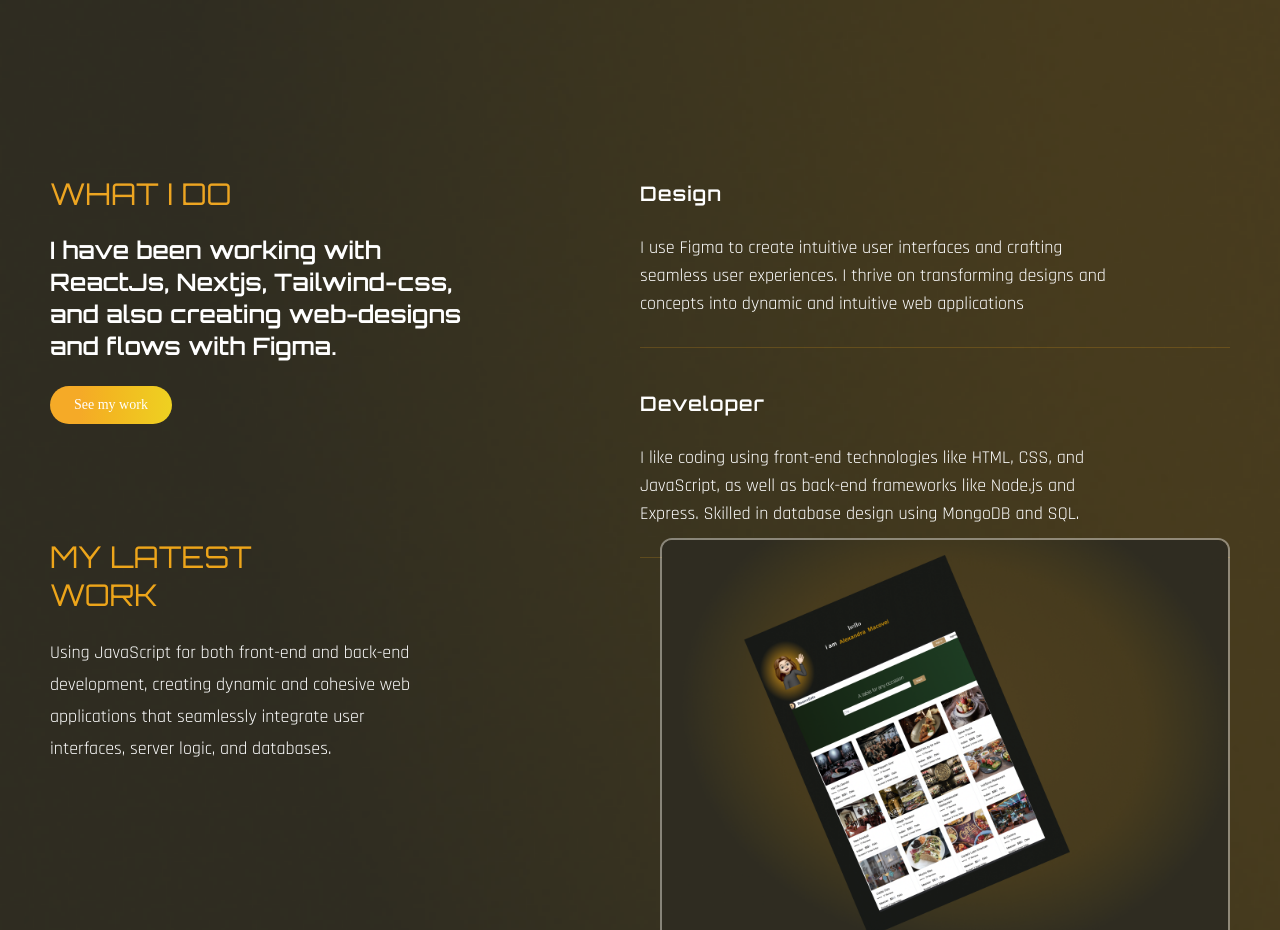
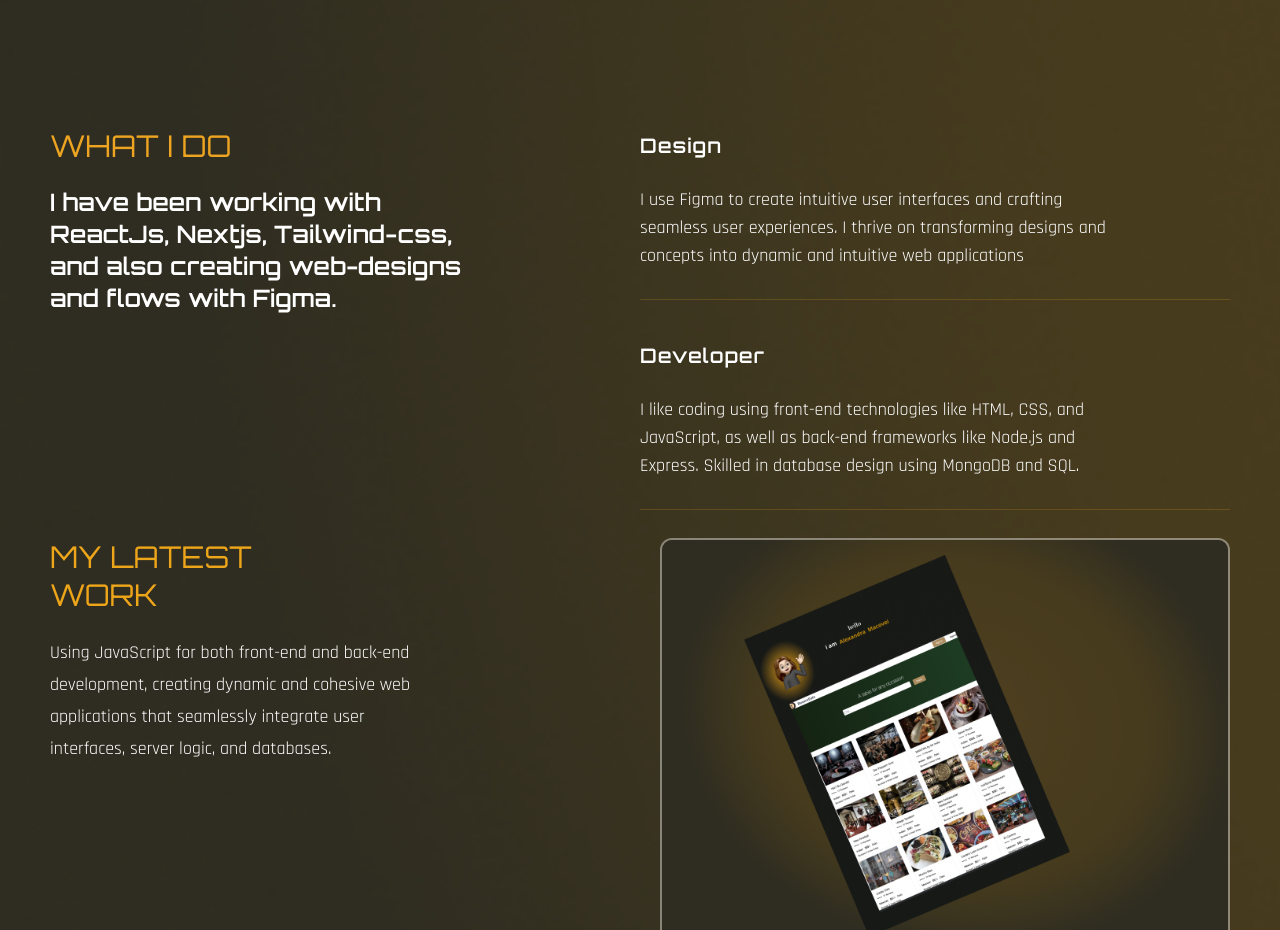
Before and after one commit to makoalex/Alexamdra_portofolio, a React (Create React App) app: page / in a window 1280 px wide. Shown: the part 1540-2470 px from the top of the page. Built offline with nearby package versions, Linux system fonts and the light colour scheme; a web font is replaced by a local one.

Commit message:
[fix] adding margin and removing button

```diff
--- a/src/components/Services.js
+++ b/src/components/Services.js
@@ -20,7 +20,7 @@ export default function Services() {
   return (
     <section className="section" id="services">
       <div className=" container mx-auto">
-        <div className="flex flex-col lg:flex-row">
+        <div className="flex flex-col lg:flex-row mb-24">
           {/* text */}
           <motion.div
             variants={fadeIn("right", 0.3)}
@@ -35,9 +35,6 @@ export default function Services() {
               I have been working with ReactJs, Nextjs, Tailwind-css, and also creating
               web-designs and flows with Figma.
             </h3>
-            <button className="button-header btn-sm btn mb-7">
-              See my work
-            </button>
           </motion.div>
           {/* services */}
           <motion.div
```
